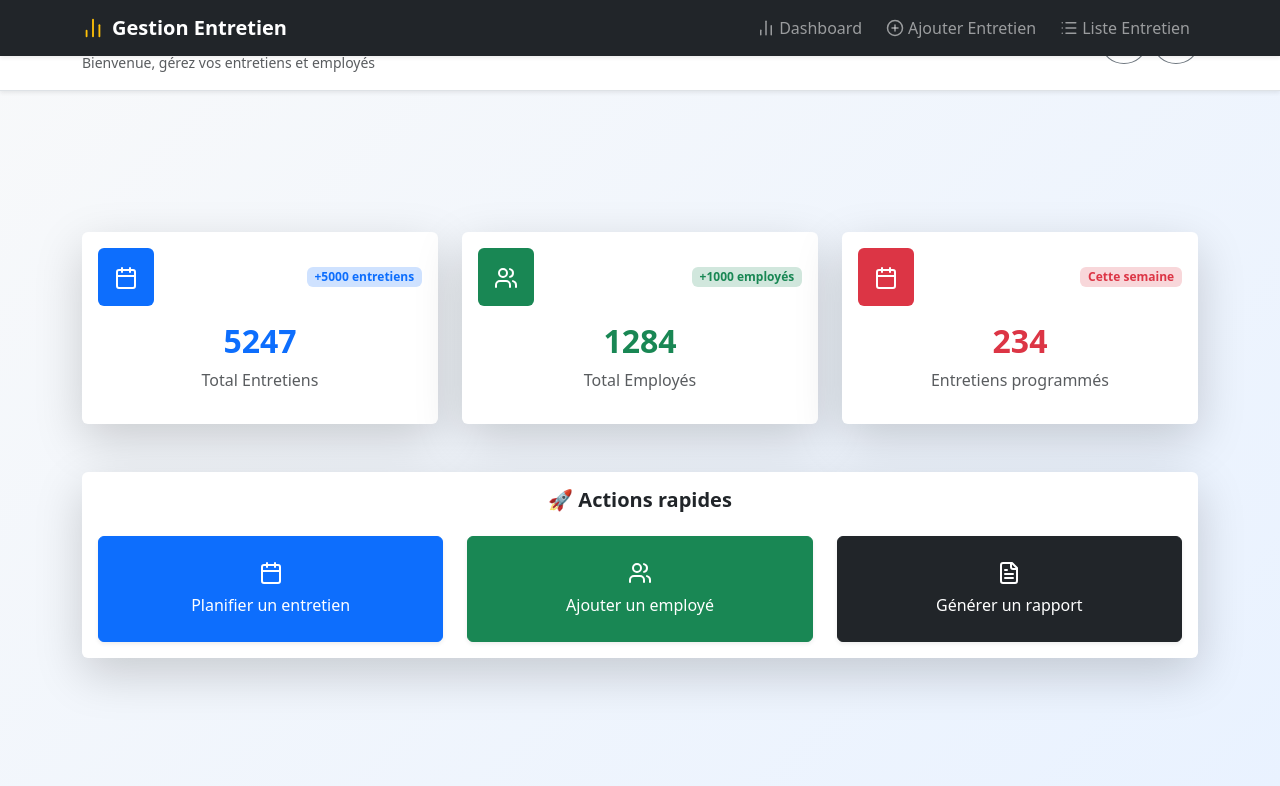
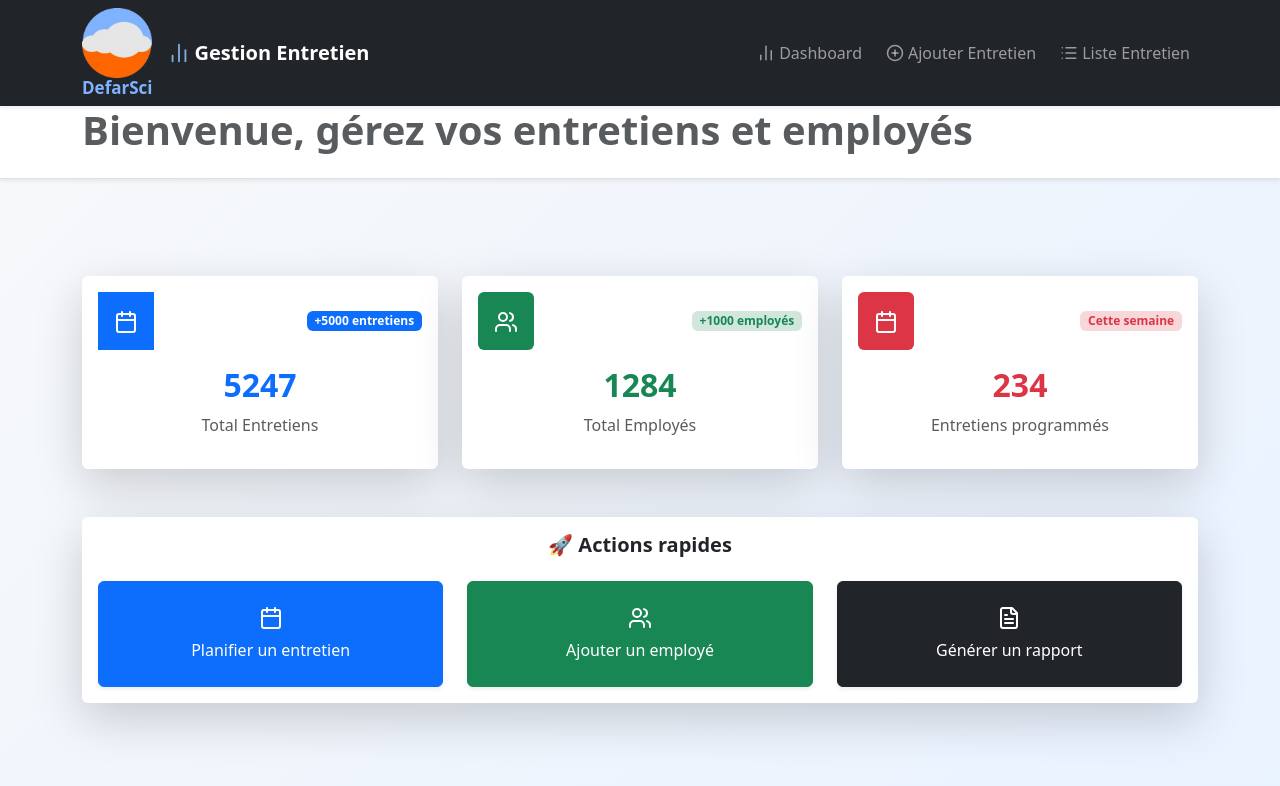
Before and after one commit to FatimaHanne/entretien_defarsci, a React (Vite) app: page / in a window 1280 px wide. Shown: the top 786 px of the page. Built offline with nearby package versions, Linux system fonts and the light colour scheme.

Commit message:
entretien

```diff
--- a/src/components/AddEntretien.jsx
+++ b/src/components/AddEntretien.jsx
@@ -159,7 +159,7 @@ const AddEntretien = () => {
       </ToastContainer>
 
       <div className="container">
-        <div className="card shadow p-4">
+        <div className="card shadow p-4 mt-5">
           <h2 className="h4 mb-4">Nouveau candidat</h2>
 
           <div className="row">
--- a/src/components/Dashboard.jsx
+++ b/src/components/Dashboard.jsx
@@ -10,24 +10,16 @@ const Dashboard = () => {
       }}
     >
       {/* Header */}
-      <header className="bg-white border-bottom shadow-sm py-3">
+    <header className="bg-white border-bottom shadow-sm py-3" style={{ marginTop: "90px" }}>
   <div className="container d-flex justify-content-between align-items-center">
     <div>
-            <h1 className="h3 fw-bold mb-0 text-primary">Dashboard</h1>
-            <small className="text-muted">
+      <h1 className="text-muted fw-bold">
         Bienvenue, gérez vos entretiens et employés
-            </small>
-          </div>
-          <div className="d-flex gap-2">
-            <button className="btn btn-outline-secondary rounded-circle">
-              <Bell size={18} />
-            </button>
-            <button className="btn btn-outline-secondary rounded-circle">
-              <Settings size={18} />
-            </button>
+      </h1>
     </div>
   </div>
 </header>
+
 
       {/* Main */}
       <main className="container flex-grow-1 d-flex flex-column justify-content-center">
@@ -37,10 +29,11 @@ const Dashboard = () => {
             <div className="card shadow-lg border-0 h-100">
               <div className="card-body">
                 <div className="d-flex justify-content-between align-items-center mb-3">
-                  <div className="bg-primary text-white p-3 rounded">
+                  <div className="bg-primary text-white p-3
+                  ">
                     <Calendar size={24} />
                   </div>
-                  <span className="badge bg-primary-subtle text-primary fw-bold">
+                  <span className="badge bg-primary text-white fw-bold">
                     +5000 entretiens
                   </span>
                 </div>
--- a/src/components/ListEntretiens.jsx
+++ b/src/components/ListEntretiens.jsx
@@ -108,7 +108,7 @@ const ListEntretiens = () => {
 
   return (
     <div className="container mt-5">
-      <h2 className="mb-4">Liste des Entretiens</h2>
+      <h2 className="mb-2" style={{paddingTop:"40px"}}>Liste des Entretiens</h2>
 
       {/* Filtres */}
       <div className="d-flex flex-nowrap align-items-center gap-3 p-3 bg-light rounded shadow-sm mb-4 overflow-auto">
--- a/src/components/Navbar.jsx
+++ b/src/components/Navbar.jsx
@@ -8,10 +8,19 @@ const Navbar = () => {
   return (
     <nav className="navbar navbar-expand-lg navbar-dark bg-dark fixed-top shadow-sm">
       <div className="container">
-        <img src="" alt="" />
+        <div className="d-flex flex-column align-items-center me-3">
+          <img
+            src="public/images/images-removebg-preview.png"
+            alt="logo"
+            style={{ height: "70px", width: "70px" }}
+          />
+          <h3 className="fw-bold m-0" style={{ fontSize: "17px",color:"#7FB3FF" }}>
+            DefarSci
+          </h3>
+        </div>
         {/* Logo */}
         <Link className="navbar-brand d-flex align-items-center fw-bold" to="/">
-          <BarChart2 size={22} className="me-2 text-warning" />
+          <BarChart2 size={22} className="me-1 " style={{color:"#84ADDB"}} />
           Gestion Entretien
         </Link>
 
--- a/src/pages/EditEntretien.jsx
+++ b/src/pages/EditEntretien.jsx
@@ -47,7 +47,7 @@ const EditEntretien = () => {
     <div className="container mt-5">
       {/* Bouton retour */}
       <button
-        className="btn mb-4"
+        className="btn mt-5"
         style={{ backgroundColor: "#6c757d", color: "#fff" }}
         onClick={() => navigate("/list-entretien")}
       >
@@ -55,13 +55,13 @@ const EditEntretien = () => {
       </button>
 
       {/* Titre */}
-      <h2 className="mb-4 fw-bold text-dark">
+      <h2 className="mt-5 fw-bold text-dark">
         ✏️ Modifier l’entretien de {entretien.nom} {entretien.prenom}
       </h2>
 
       {/* Formulaire dans une card */}
       <div
-        className="card shadow-sm border-0"
+        className="card shadow-sm border-0 mt-3"
         style={{ borderRadius: "12px", backgroundColor: "#fdfdfd" }}
       >
         <div className="card-body p-4">
--- a/src/pages/EntretienDetails.jsx
+++ b/src/pages/EntretienDetails.jsx
@@ -26,14 +26,45 @@ const EntretienDetails = () => {
  const handleDownloadPDF = () => {
   if (!entretien) return;
   const doc = new jsPDF();
+  const pageWidth = doc.internal.pageSize.getWidth();
+
   doc.setFontSize(16);
-    doc.text(`Entretien de ${entretien.nom} ${entretien.prenom}`, 20, 20);
+  doc.setTextColor(65, 83, 121); // couleur titre similaire header
+  doc.text(`Entretien de ${entretien.nom} ${entretien.prenom}`, pageWidth / 2, 20, { align: "center" });
 
   let y = 30;
-    Object.entries(entretien).forEach(([key, value]) => {
-      doc.setFontSize(12);
-      doc.text(`${key}: ${value}`, 20, y);
-      y += 10;
+  const cardHeight = 15;
+  const cardSpacing = 10;
+  const leftMargin = 20;
+  const rightMargin = 20;
+  const cardWidth = pageWidth - leftMargin - rightMargin;
+
+  Object.entries(entretien)
+    .filter(([key]) => key !== "updated_at")
+    .forEach(([key, value]) => {
+      // Card background
+      doc.setFillColor(245, 245, 245); // couleur fond similaire
+      doc.roundedRect(leftMargin, y, cardWidth, cardHeight, 2, 2, "F");
+
+      // Card header
+      doc.setFillColor(65, 83, 121); // bleu header
+      doc.rect(leftMargin, y, cardWidth, 6, "F");
+      doc.setTextColor(255, 255, 255);
+      doc.setFontSize(10);
+      doc.text(key.replace(/_/g, " "), leftMargin + 2, y + 4);
+
+      // Card body
+      doc.setTextColor(0, 0, 0);
+      doc.setFontSize(10);
+      doc.text(value?.toString() || "", leftMargin + 2, y + 12);
+
+      y += cardHeight + cardSpacing;
+
+      // Nouvelle page si trop bas
+      if (y > 270) {
+        doc.addPage();
+        y = 20;
+      }
     });
 
   doc.save(`entretien_${entretien.id}.pdf`);
@@ -43,10 +74,10 @@ const EntretienDetails = () => {
 
   return (
     <div className="container mt-5">
-      <h2 className="mb-4 fs-2 fw-bold text-dark" style={{ color: "#212529" }}>
+      <h2 className="mb-2 fs-2 fw-bold text-dark" style={{paddingTop:"50px"}}>
         Entretien de {entretien.nom} {entretien.prenom}
       </h2>
-      <div className="row g-3">
+      <div className="row g-3 mt-3">
         {Object.entries(entretien)
           .filter(([key]) => key !== "updated_at") // ❌ enlève updated_at
           .map(([key, value]) => (
```
Also changed, not shown: public/images/images-removebg-preview.png (added). Lines whose indentation alone changed are shown as unchanged.
